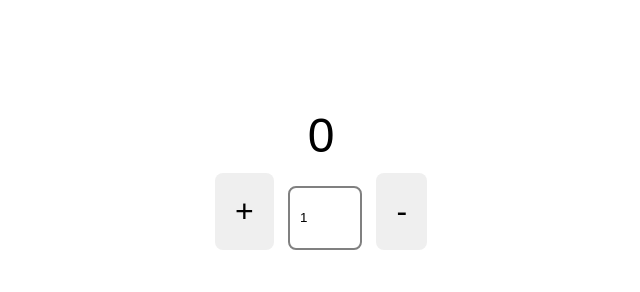
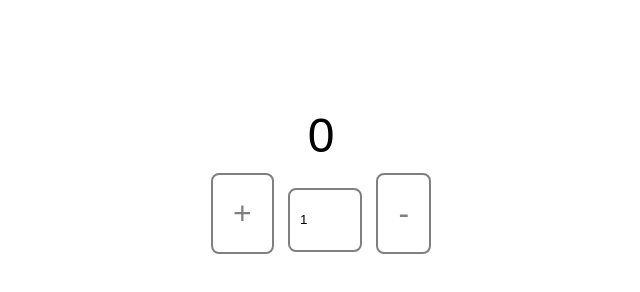
Before and after one commit to nickmackenzie/assesment1, a plain HTML site: page index.html in a window 1280 px wide. Shown: the whole page, without its empty margins (319-959 px from the left). Drawn offline with Linux system fonts and the light colour scheme.

Commit message:
updated styles

```diff
--- a/styles.css
+++ b/styles.css
@@ -21,8 +21,14 @@ button {
     margin: 10px;
     padding:20px;
     font-size: 2rem;
-    border: none;
+    border: 2px grey solid;
     border-radius: 8px;
+    background-color: white;
+    color: grey;
+}
+button:hover {
+    background-color: grey;
+    color: white;
 }
 input {
     width: 50px;
```
